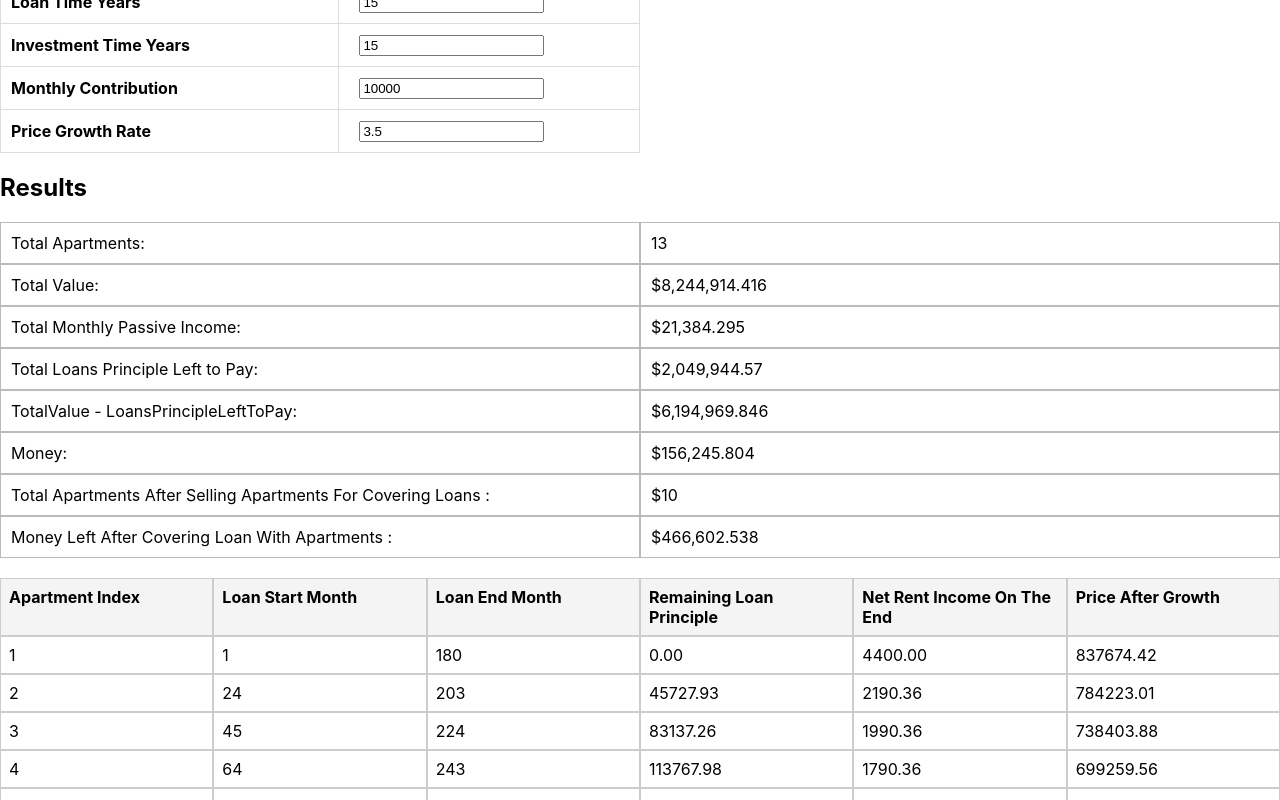
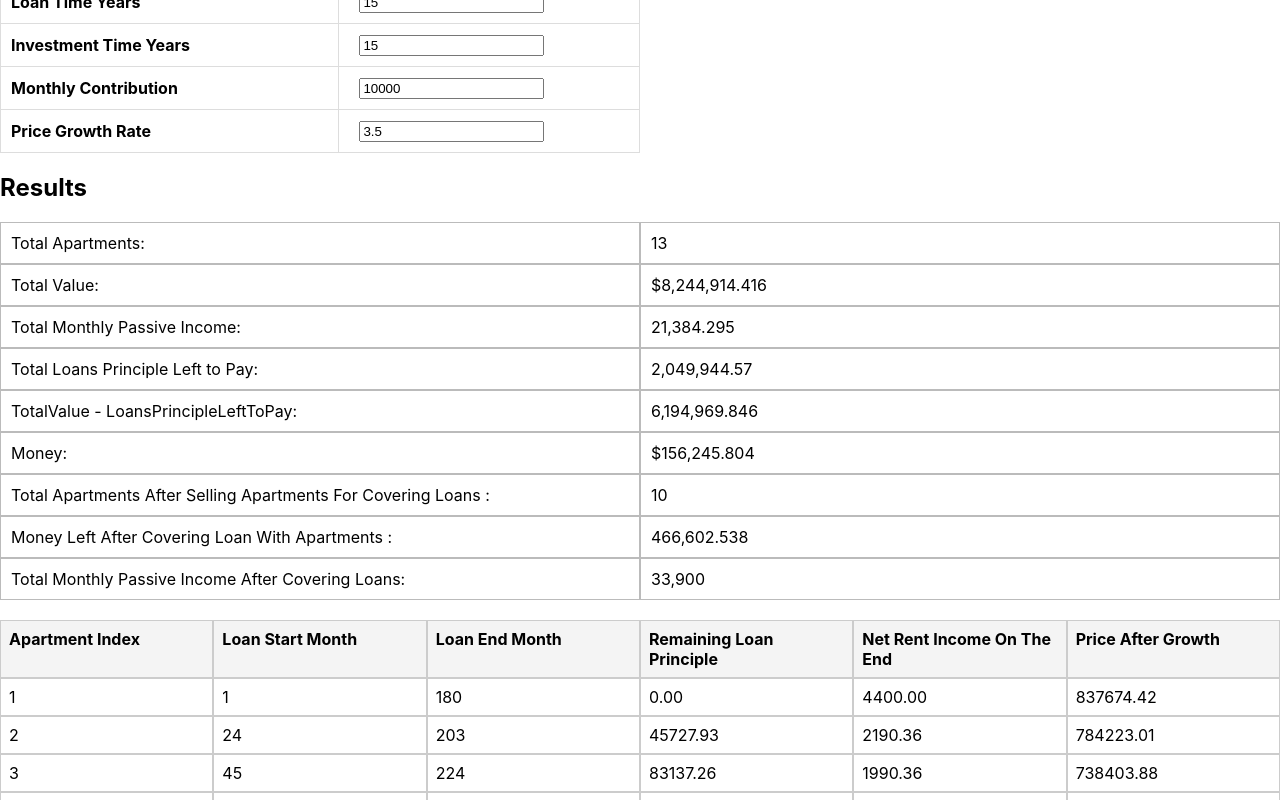
Before and after one commit to Yazuly/investments, a React (Create React App) app: page / in a window 1280 px wide. Shown: the part 360-1160 px from the top of the page. Built offline with nearby package versions, Linux system fonts and the light colour scheme.

Commit message:
Added total passive income after covering loans

```diff
--- a/src/InvestmentSimulator.js
+++ b/src/InvestmentSimulator.js
@@ -20,6 +20,7 @@ const InvestmentSimulator = () => {
     totalApartments: 0,
     totalValue: 0,
     totalMonthlyPassiveIncome: 0,
+    totalMonthlyPassiveIncomeAfterCoveringLoans: 0,
     totalLoansLeft: 0,
     apartments: [],
     monthlyDetails: [],
@@ -140,14 +141,19 @@ const InvestmentSimulator = () => {
     return payments;
   };
 
+  const calculateRentIncome = (month, apartment) => {
+    return (
+      inputs.netRentIncome +
+      Math.floor((month - apartment.boughtMonth) / 12) *
+        inputs.rentIncomeYearlyIncrease
+    );
+  };
+
   const updateApartmentMonthlyIncome = (month, apartments) => {
     apartments.forEach((apartment) => {
       let loanReturn =
         month >= apartment.loanEndTime ? 0 : apartment.monthlyLoanPayment;
-      let rentIncome =
-        inputs.netRentIncome +
-        Math.floor((month - apartment.boughtMonth) / 12) *
-          inputs.rentIncomeYearlyIncrease;
+      let rentIncome = calculateRentIncome(month, apartment);
       apartment.netRentIncome = rentIncome - loanReturn;
     });
   };
@@ -266,10 +272,16 @@ const InvestmentSimulator = () => {
     const moneyLeftWithCoveringLoans =
       apartmentsToSellTotalPrice + money - totalLoansPrincipleLeft;
 
+    const totalMonthlyPassiveIncomeAfterCoveringLoans = apartments
+      .slice(numOfApartmentsToSellForCoveringLoan)
+      .map((apartment) => calculateRentIncome(totalMonths, apartment))
+      .reduce((a, b) => a + b, 0);
+
     setResults({
       totalApartments,
       totalValue,
       totalMonthlyPassiveIncome,
+      totalMonthlyPassiveIncomeAfterCoveringLoans,
       totalLoansPrincipleLeft,
       apartments,
       money: money,
@@ -442,19 +454,18 @@ const InvestmentSimulator = () => {
         <div className="flex-row">
           <div className="cell">Total Monthly Passive Income:</div>
           <div className="cell">
-            ${results.totalMonthlyPassiveIncome.toLocaleString()}
+            {results.totalMonthlyPassiveIncome.toLocaleString()}
           </div>
         </div>
         <div className="flex-row">
           <div className="cell">Total Loans Principle Left to Pay:</div>
           <div className="cell">
-            ${results.totalLoansPrincipleLeft?.toLocaleString()}
+            {results.totalLoansPrincipleLeft?.toLocaleString()}
           </div>
         </div>
         <div className="flex-row">
           <div className="cell">TotalValue - LoansPrincipleLeftToPay:</div>
           <div className="cell">
-            $
             {(
               results.totalValue - results.totalLoansPrincipleLeft
             )?.toLocaleString()}
@@ -469,7 +480,6 @@ const InvestmentSimulator = () => {
             Total Apartments After Selling Apartments For Covering Loans :
           </div>
           <div className="cell">
-            $
             {results?.totalApartmentsAfterSellingApartmentsForCoveringLoans?.toLocaleString() ||
               0}
           </div>
@@ -479,7 +489,15 @@ const InvestmentSimulator = () => {
             Money Left After Covering Loan With Apartments :
           </div>
           <div className="cell">
-            ${results?.moneyLeftWithCoveringLoans?.toLocaleString() || 0}
+            {results?.moneyLeftWithCoveringLoans?.toLocaleString() || 0}
+          </div>
+        </div>
+        <div className="flex-row">
+          <div className="cell">
+            Total Monthly Passive Income After Covering Loans:
+          </div>
+          <div className="cell">
+            {results.totalMonthlyPassiveIncomeAfterCoveringLoans.toLocaleString()}
           </div>
         </div>
       </div>
```
